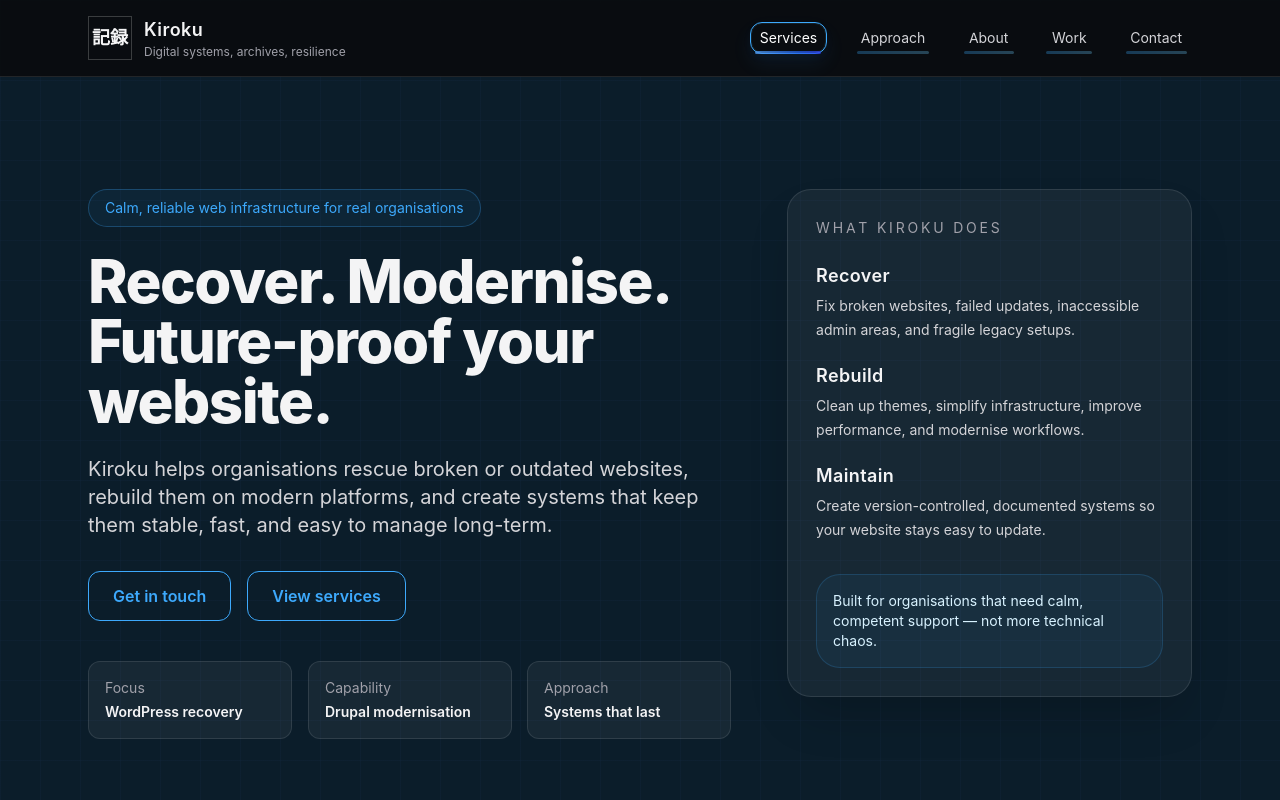
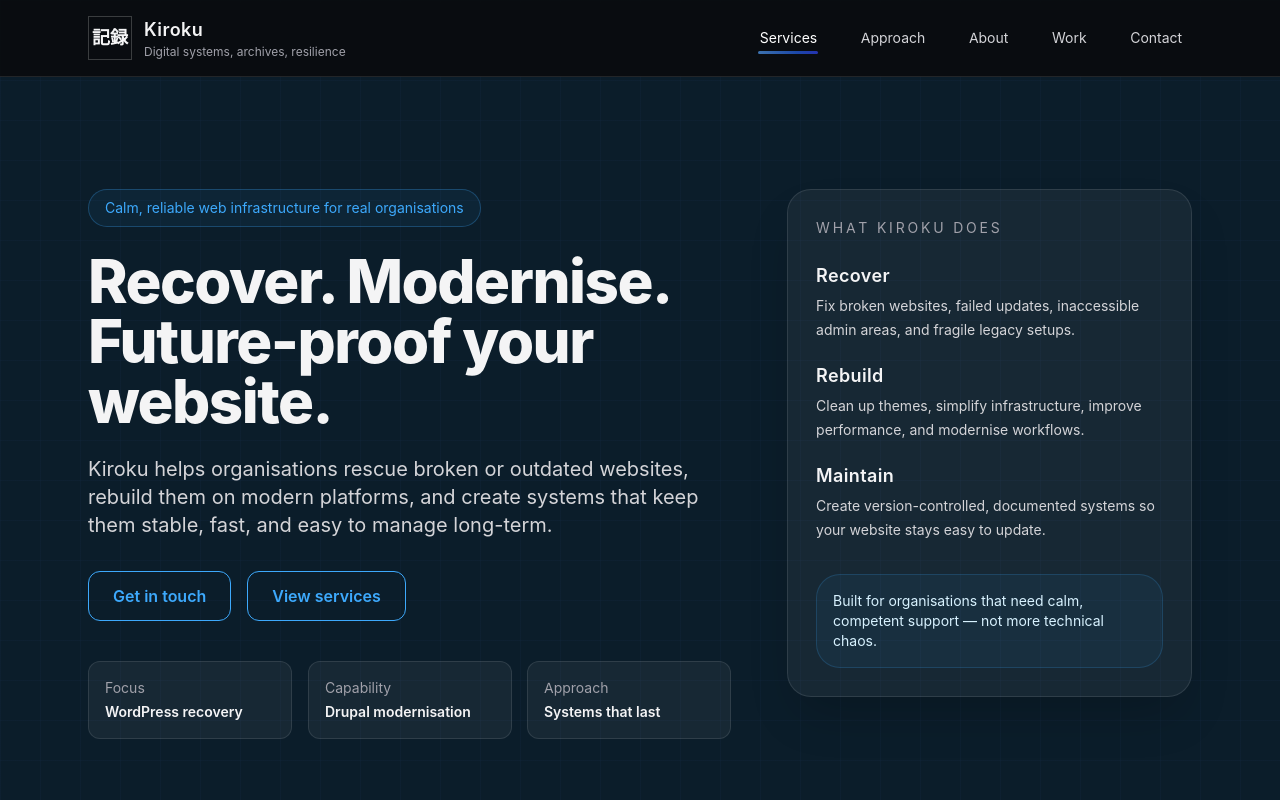
Before and after one commit to benmawhinney/kiroku, a website: page index.html in a window 1280 px wide. In both pictures the pointer is over the link "Services". Shown: the top 800 px of the page. Drawn offline with Linux system fonts and the light colour scheme.

Commit message:
refactor(ui): split interaction into NAV/CTA/PANEL roles — LED nav, neon CTA, lift panels

```diff
--- a/index.html
+++ b/index.html
@@ -114,57 +114,96 @@
     input[type="submit"].btn-submit { font-weight: 600; }
     .focus-blue:focus { outline: none; box-shadow: 0 0 0 4px rgba(61,169,252,0.12); border-color: var(--brand-blue); }
 
-    /* Neon interactive accent for navigation and primary CTAs */
+    /* ============================================================
+       INTERACTION SYSTEM — three distinct roles
+         1. NAV LINKS   — LED signal only (no button border/glow)
+         2. CTAs        — neon button (border + glow, no LED)
+         3. PANELS      — lift + trace + top LED (rules below)
+       ============================================================ */
+
+    /* --- BASE: structural only; shared by all three roles --- */
     .neon-interactive {
-      border: 1px solid transparent;
+      border: 1px solid transparent; /* layout placeholder, keeps sizing stable */
       box-sizing: border-box;
       border-radius: var(--radius-lg);
-      transition: border-color var(--interaction-dur) var(--interaction-ease), box-shadow var(--interaction-dur) var(--interaction-ease);
       -webkit-tap-highlight-color: transparent;
-      position: relative; /* for pseudo-element LED */
+      position: relative;
       isolation: isolate;
+      transition:
+        border-color var(--interaction-dur) var(--interaction-ease),
+        box-shadow   var(--interaction-dur) var(--interaction-ease);
     }
 
-    /* HDR-feel: keep glow tight, add a crisp inner edge and subtle outer falloff */
-    .neon-interactive:hover,
-    .neon-interactive:focus-visible {
-      border-color: var(--brand-blue);
-      box-shadow:
-        inset 0 0 0 1px rgba(125,211,252,0.10), /* tight inner highlight */
-        0 10px 20px rgba(61,169,252,0.08),    /* softer outer falloff (reduced spread) */
-        0 4px 10px rgba(37,99,235,0.04);
+    /* Consistent radius for all interactive elements */
+    header a, header button, footer a, footer button, .btn-outline, .btn-submit {
+      border-radius: var(--radius-lg);
+    }
+
+    /* ---- 1. NAV LINKS: LED is the sole interaction signal ---- */
+    header a.neon-interactive,
+    footer a.neon-interactive {
+      padding: 0.3rem 0.55rem;
+    }
+
+    /* On hover: no border glow, no box-shadow — keep border transparent */
+    header a.neon-interactive:hover,
+    header a.neon-interactive:focus-visible,
+    footer a.neon-interactive:hover,
+    footer a.neon-interactive:focus-visible {
+      border-color: transparent;
+      box-shadow: none;
       outline: none;
     }
 
-    /* LED chase bar (nav links and CTAs) - partial/short edge */
-    .neon-interactive::before {
+    /* Nav LED bar: bottom edge, short span, hidden at rest */
+    header a.neon-interactive::before,
+    footer a.neon-interactive::before {
       content: '';
       position: absolute;
-      left: 6%; right: 6%; bottom: -1px; /* slightly outside border for crisp edge */
+      left: 10%; right: 10%; bottom: -1px;
       height: var(--led-thickness);
       border-radius: calc(var(--radius-lg) / 2);
       background: linear-gradient(90deg, var(--led-colors));
       background-size: 300% 100%;
-      opacity: var(--led-opacity);
+      opacity: 0;
       pointer-events: none;
       transform: translateZ(0);
       transition: opacity 200ms var(--interaction-ease);
     }
 
-    .neon-interactive:hover::before,
-    .neon-interactive:focus-visible::before {
-      opacity: var(--led-hover-opacity);
+    header a.neon-interactive:hover::before,
+    header a.neon-interactive:focus-visible::before,
+    footer a.neon-interactive:hover::before,
+    footer a.neon-interactive:focus-visible::before {
+      opacity: 0.70;
       animation: led-move var(--led-speed) linear infinite;
     }
 
-    /* Ensure all interactive anchors/buttons in nav/footer and primary CTAs share the same radius */
-    header a, header button, footer a, footer button, .btn-outline, .btn-submit {
-      border-radius: var(--radius-lg);
+    /* ---- 2. CTAs: neon glow button; NO LED bar ---- */
+
+    /* .btn-outline (does not use neon-interactive — add glow here) */
+    .btn-outline:hover,
+    .btn-outline:focus-visible {
+      box-shadow:
+        inset 0 0 0 1px rgba(125,211,252,0.14),
+        0 10px 22px rgba(61,169,252,0.12),
+        0 4px 10px rgba(37,99,235,0.06);
+      outline: none;
     }
 
-    /* Nav/footer link padding — keep glow border from overlapping text */
-    header a.neon-interactive, footer a.neon-interactive {
-      padding: 0.3rem 0.55rem;
+    /* btn-submit uses neon-interactive — suppress LED, apply glow */
+    .btn-submit::before {
+      display: none;
+    }
+
+    .btn-submit.neon-interactive:hover,
+    .btn-submit.neon-interactive:focus-visible {
+      border-color: var(--brand-blue);
+      box-shadow:
+        inset 0 0 0 1px rgba(125,211,252,0.14),
+        0 10px 22px rgba(61,169,252,0.12),
+        0 4px 10px rgba(37,99,235,0.06);
+      outline: none;
     }
 
     /* Panel interaction: subtle lift, border brighten, soft glow, slight brighten, and blueprint trace */
```
Also changed, not shown: about.html (+43 -14 lines).
